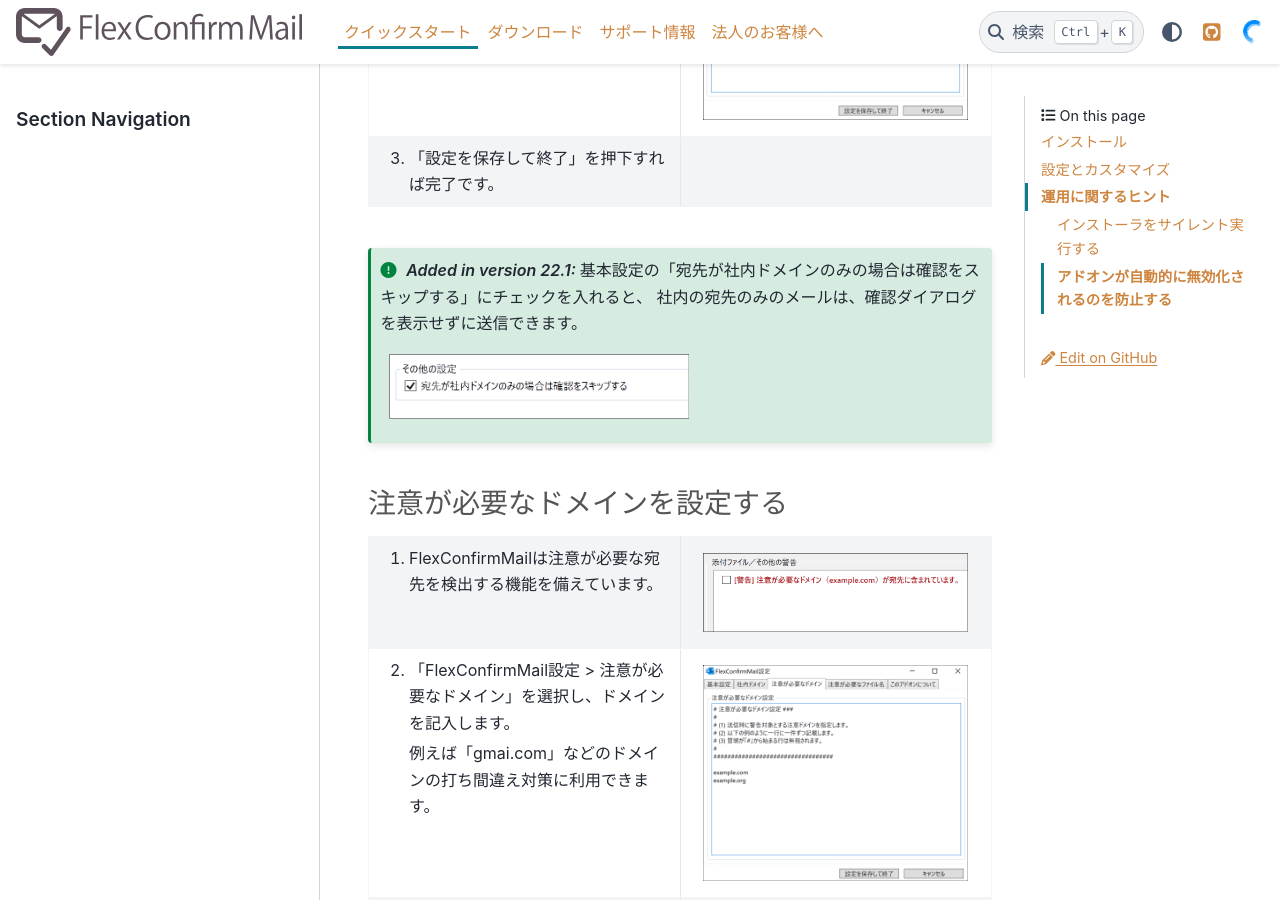
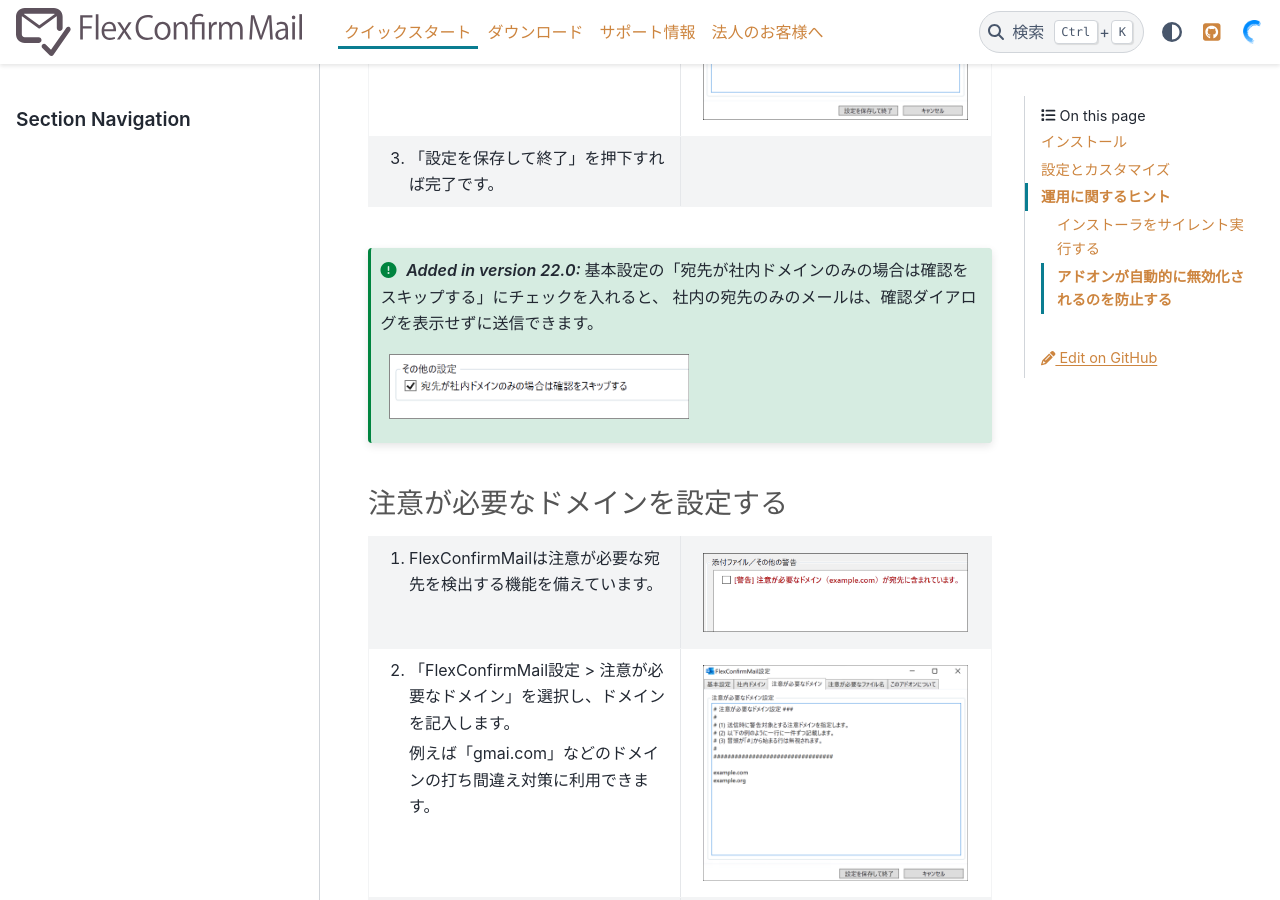
Before and after one commit to FlexConfirmMail/flexconfirmmail.github.io, a Sphinx documentation site: the page built from source/quickstart.rst, in a window 1280 px wide and 900 px high, scrolled down 2995 px. Built offline with Sphinx 7.4.7 and the PyData theme 0.15.4, drawn with Linux system fonts in a browser that asks for light colours.

Commit message:
Fix introduced version number
The feature "Skip dialog if no external recipient" is actualy
introduced in v22.0, not v22.1. Fix it.

Signed-off-by: Fujimoto Seiji <fujimoto@ceptord.net>

```diff
--- a/source/quickstart.rst
+++ b/source/quickstart.rst
@@ -91,7 +91,7 @@
 
      -
 
-.. versionadded:: 22.1
+.. versionadded:: 22.0
 
    基本設定の「宛先が社内ドメインのみの場合は確認をスキップする」にチェックを入れると、
    社内の宛先のみのメールは、確認ダイアログを表示せずに送信できます。
```
